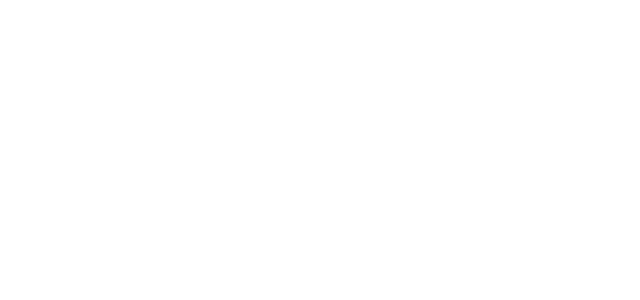
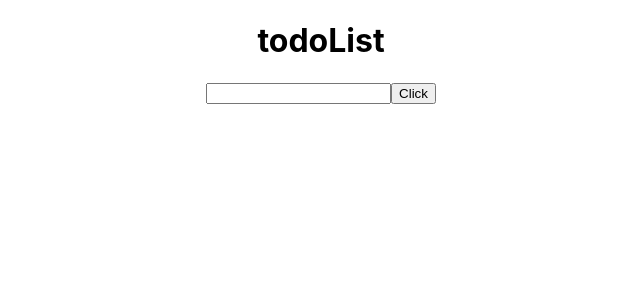
Before and after one commit to csy1597/React, a React (Create React App) app in the folder test2/: page / in a window 1280 px wide. Shown: the top 300 px of the page, without its empty margins (319-959 px from the left). Built offline with nearby package versions, Linux system fonts and the light colour scheme.

Commit message:
onChange

```diff
--- a/test2/src/App.js
+++ b/test2/src/App.js
@@ -6,11 +6,17 @@
 function App() {
 
   //State
+  const [value, setValue] = useState('');
   //Event
+  const onChange = (e) => setValue(e.target.value);
+
 
   // JSX
   return (
     <div className="App">
+      <h1>todoList</h1>
+      <input value={value} onChange={onChange} />
+      <button>Click</button>
     </div>
   );
 }
```
